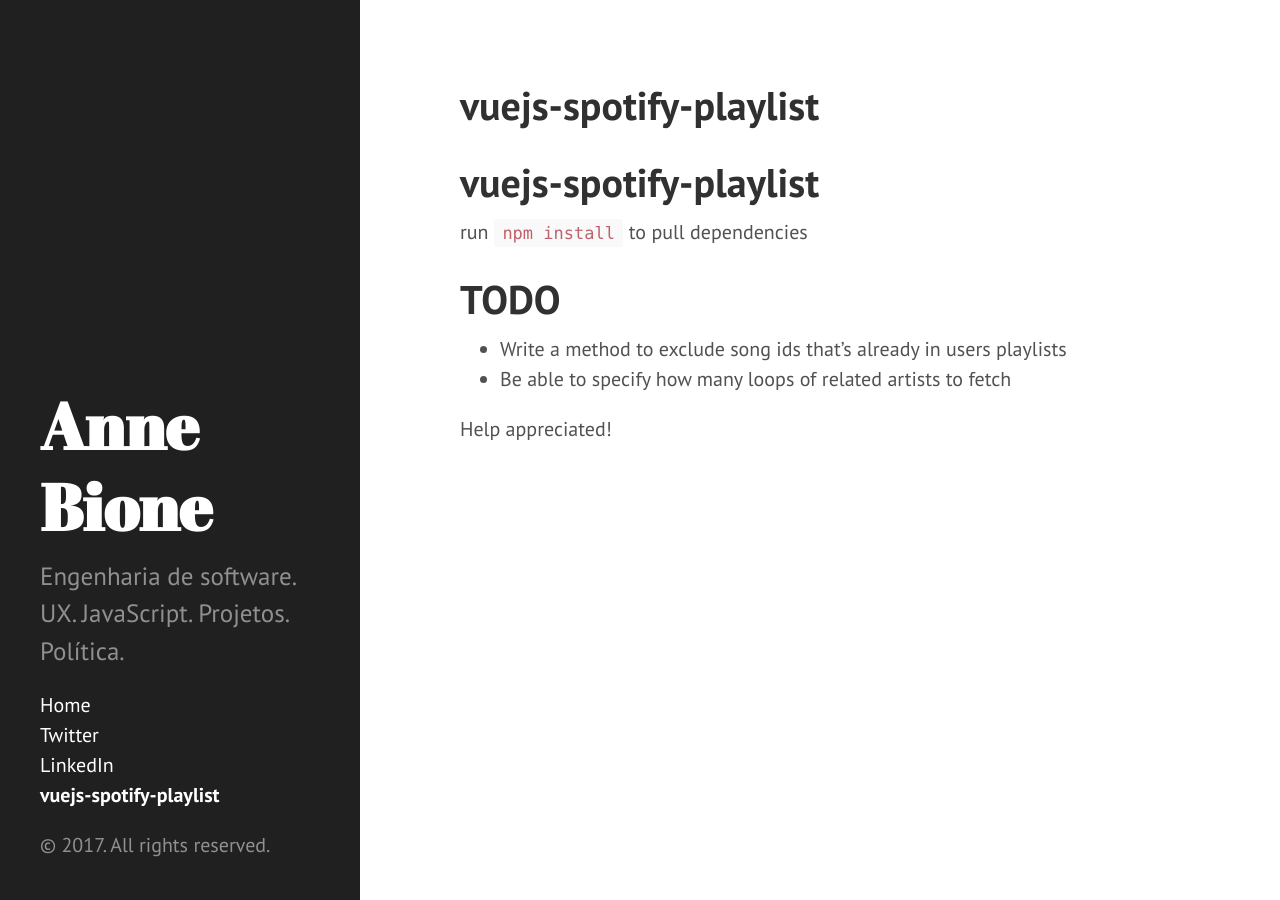
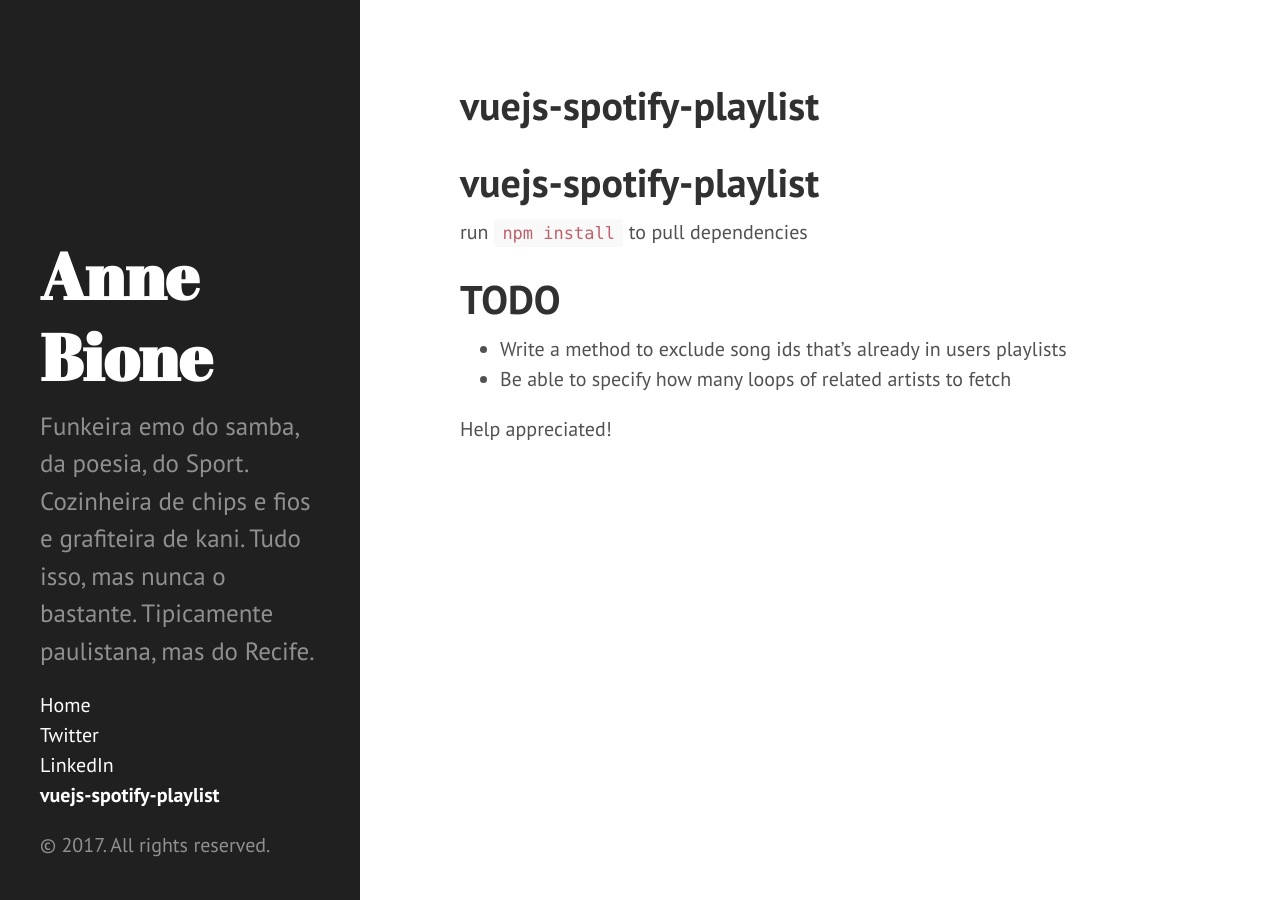
Before and after one commit to annebione/annebione.github.io, a Jekyll site: the page built from spotify-playlist/README.md, in a window 1280 px wide. Built offline with Jekyll 4.4.1, drawn with Linux system fonts in a browser that asks for light colours; our own code applies the rules of GitHub Pages for plain Markdown files.

Commit message:
Update _config.yml

```diff
--- a/_config.yml
+++ b/_config.yml
@@ -4,5 +4,5 @@
 url: http://annebione.github.io
 title: Anne Bione
 tagline: Engenharia de software. UX. JavaScript. Projetos. Política.
-description: Engenharia de software. UX. JavaScript. Projetos. Política.
+description: Funkeira emo do samba, da poesia, do Sport. Cozinheira de chips e fios e grafiteira de kani. Tudo isso, mas nunca o bastante. Tipicamente paulistana, mas do Recife.
 paginate: 5
```
